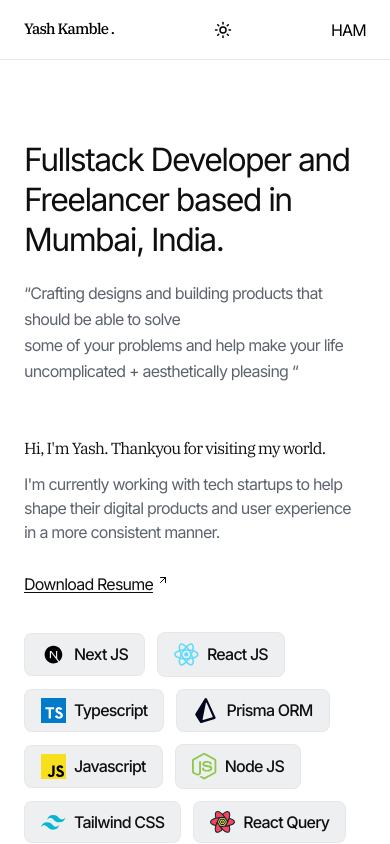
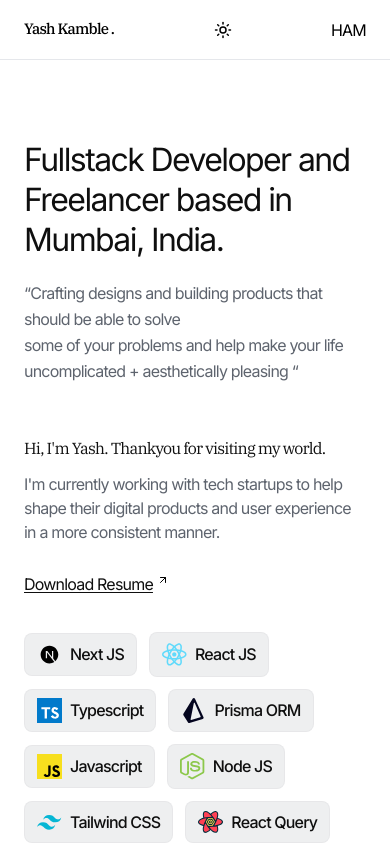
Before and after one commit to yash-devop/Portfolio, a Next.js app: page / in a window 390 px wide. Shown: the top 844 px of the page. Built offline with nearby package versions, Linux system fonts and the light colour scheme.

Commit message:
chore: padding responsive

```diff
--- a/src/components/SkillCard.tsx
+++ b/src/components/SkillCard.tsx
@@ -9,7 +9,7 @@ export default function SkillCard({
 }){
     return (
         <>
-            <div className="w-fit bg-secondary/10 py-2 px-4 rounded-lg border flex items-center gap-2 border-secondary/5 group-hover:opacity-25 hover:!opacity-100 cursor-pointer transition-all">
+            <div className="w-fit bg-secondary/10 px-3 py-2 md:py-2 md:px-4 rounded-lg border flex items-center gap-2 border-secondary/5 group-hover:opacity-25 hover:!opacity-100 cursor-pointer transition-all">
                 <Image alt="next_svg" width={25} height={25} src={icon} className="object-contain fill-blue-400" />
                 <span className="text-[16px] font-medium  text-primary dark:text-secondary-dark dark:group-hover:text-white">{name}</span>
             </div>
```
